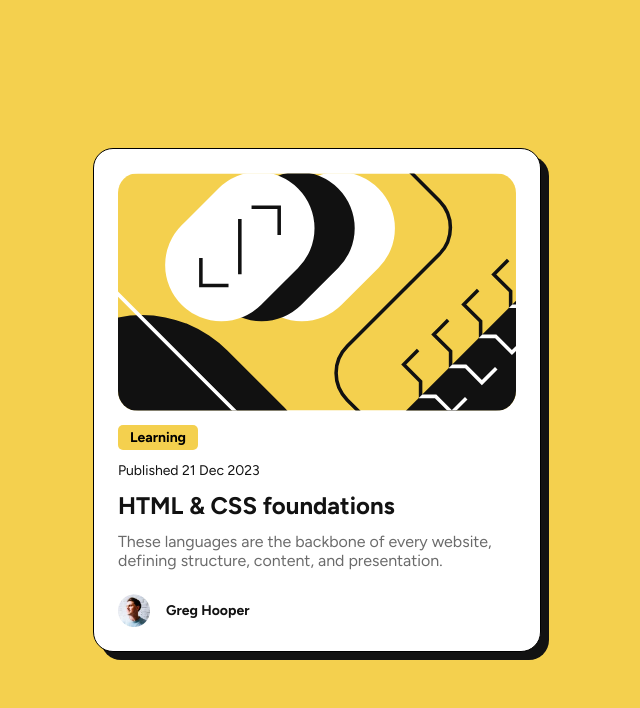
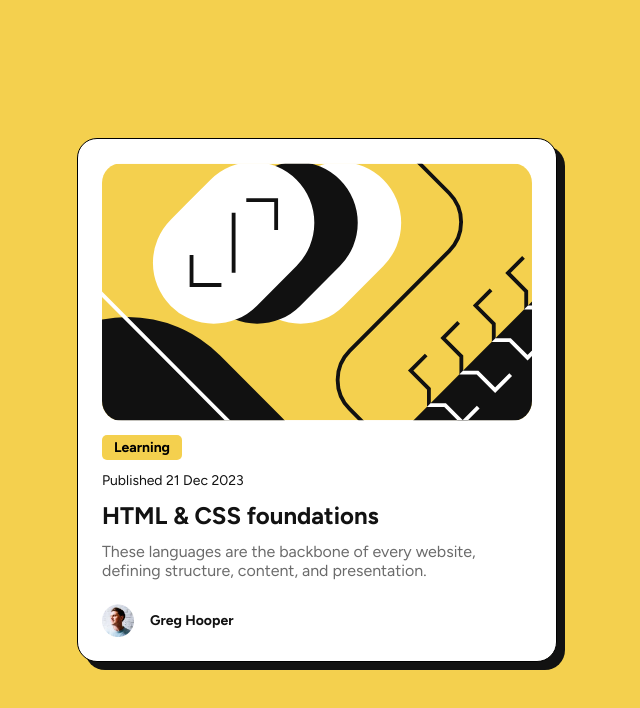
Before and after one commit to edwincaipa/BLOGPREVIEWCARD, a plain HTML site: page index.html in a window 1280 px wide. Shown: the whole page, without its empty margins (323-963 px from the left). Drawn offline with Linux system fonts and the light colour scheme.

Commit message:
resolvi el problema4

```diff
--- a/style.css
+++ b/style.css
@@ -32,7 +32,7 @@ body {
     background-color: var(--White);
     padding: 1.5rem;
     border-radius: 20px;
-    max-width: 28rem;
+    max-width: 30rem;
     border: solid 1px black;
     box-shadow: 8px 8px 0 var(--Gray-950);
     transition: box-shadow .3s ease;
```
